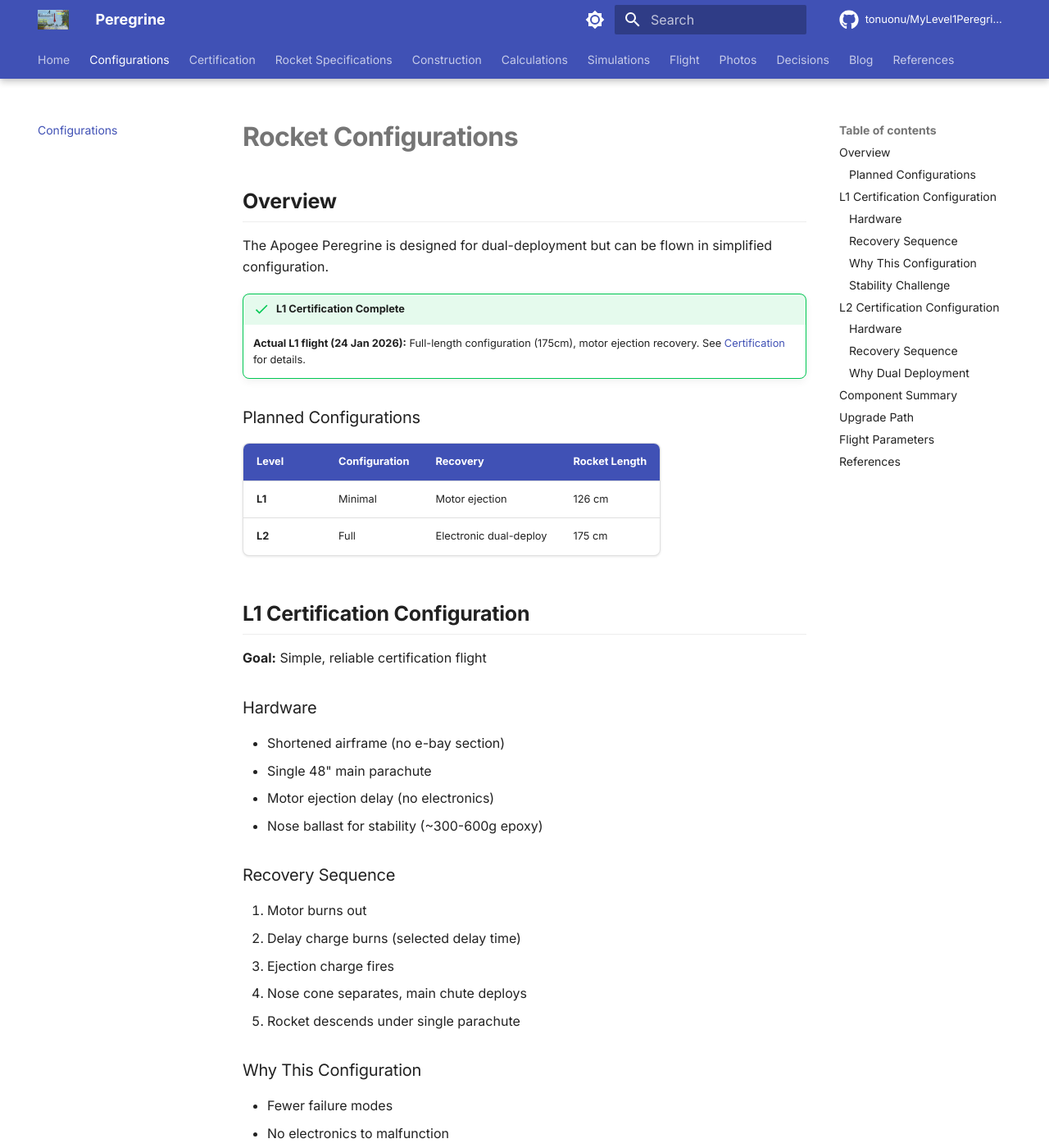
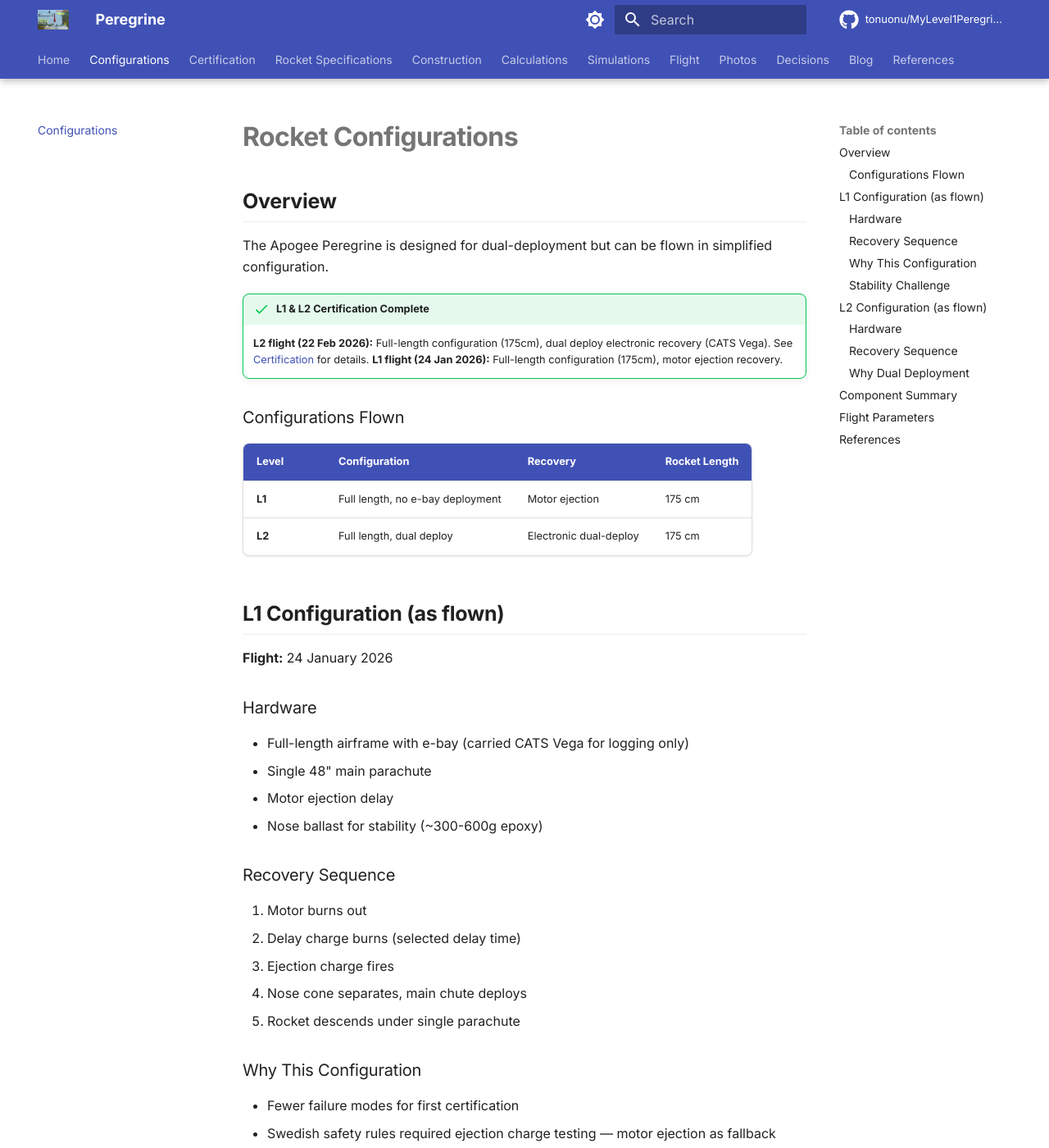
Before and after one commit to tonuonu/MyLevel1Peregrine, an MkDocs documentation site: the page built from docs/configurations.md, in a window 1280 px wide and 1400 px high. Shown: the whole window at 82% size. Built offline with MkDocs 1.6.1 and Material for MkDocs 9.7.7, drawn with Linux system fonts in a browser that asks for light colours; comment, search, counter and statistics services are not loaded; some of the changed text lies outside the part shown.

Commit message:
Update configurations.md: reflect both L1 and L2 as completed

```diff
--- a/docs/configurations.md
+++ b/docs/configurations.md
@@ -4,24 +4,25 @@
 
 The Apogee Peregrine is designed for dual-deployment but can be flown in simplified configuration.
 
-!!! success "L1 Certification Complete"
-    **Actual L1 flight (24 Jan 2026):** Full-length configuration (175cm), motor ejection recovery. See [Certification](certification/index.md) for details.
+!!! success "L1 & L2 Certification Complete"
+    **L2 flight (22 Feb 2026):** Full-length configuration (175cm), dual deploy electronic recovery (CATS Vega). See [Certification](certification/index.md) for details.
+    **L1 flight (24 Jan 2026):** Full-length configuration (175cm), motor ejection recovery.
 
-### Planned Configurations
+### Configurations Flown
 
 | Level | Configuration | Recovery | Rocket Length |
 |-------|--------------|----------|---------------|
-| **L1** | Minimal | Motor ejection | 126 cm |
-| **L2** | Full | Electronic dual-deploy | 175 cm |
+| **L1** | Full length, no e-bay deployment | Motor ejection | 175 cm |
+| **L2** | Full length, dual deploy | Electronic dual-deploy | 175 cm |
 
-## L1 Certification Configuration
+## L1 Configuration (as flown)
 
-**Goal:** Simple, reliable certification flight
+**Flight:** 24 January 2026
 
 ### Hardware
-- Shortened airframe (no e-bay section)
+- Full-length airframe with e-bay (carried CATS Vega for logging only)
 - Single 48" main parachute
-- Motor ejection delay (no electronics)
+- Motor ejection delay
 - Nose ballast for stability (~300-600g epoxy)
 
 ### Recovery Sequence
@@ -32,75 +33,58 @@ The Apogee Peregrine is designed for dual-deployment but can be flown in simplif
 5. Rocket descends under single parachute
 
 ### Why This Configuration
-- Fewer failure modes
-- No electronics to malfunction
+- Fewer failure modes for first certification
+- Swedish safety rules required ejection charge testing — motor ejection as fallback
 - Traditional L1 approach
 - Proves basic HPR competency
 
 ### Stability Challenge
-Removing e-bay section moves CP forward → rocket becomes unstable without nose ballast. See [OpenRocket Analysis](../simulations/openrocket.md).
+Removing e-bay deployment function moves risk profile. See [OpenRocket Analysis](../simulations/openrocket.md).
 
-## L2 Certification Configuration
+## L2 Configuration (as flown)
 
-**Goal:** Demonstrate dual-deployment competency
+**Flight:** 22 February 2026
 
 ### Hardware
 - Full airframe with electronics bay
-- CATS Vega flight computer
+- CATS Vega flight computer controlling deployment
 - 18" drogue parachute (upper section)
 - 48" main parachute (lower section)
-- Redundant deployment charges
 
 ### Recovery Sequence
 1. Motor burns out
 2. Rocket coasts to apogee
 3. **Apogee:** Flight computer fires drogue charge
 4. Drogue deploys, fast descent (~15-20 m/s)
-5. **~300m AGL:** Flight computer fires main charge
+5. **Lower altitude:** Flight computer fires main charge
 6. Main chute deploys, slow descent (~5 m/s)
 7. Rocket lands close to pad
 
 ### Why Dual Deployment
 - Smaller landing footprint
 - Reduced wind drift
-- Required skill for L2 certification
 - What Peregrine is designed for
 
 ## Component Summary
 
 | Component | L1 Config | L2 Config |
 |-----------|-----------|-----------|
-| Body tube | Shortened | Full length |
-| Electronics bay | ❌ Removed | ✓ Installed |
-| CATS Vega | ❌ Not used | ✓ Controls deployment |
+| Body tube | Full length | Full length |
+| Electronics bay | ✓ Installed (logging only) | ✓ Controls deployment |
+| CATS Vega | Data logging only | ✓ Controls deployment |
 | Drogue chute | ❌ None | ✓ 18" at apogee |
-| Main chute | ✓ 48" | ✓ 48" at 300m |
+| Main chute | ✓ 48" | ✓ 48" at lower altitude |
 | Deployment | Motor delay | Electronic |
-| Nose ballast | ✓ Required | Optional |
-
-## Upgrade Path
-
-After L1 certification:
-
-1. Re-install electronics bay section
-2. Install CATS Vega on e-bay sled
-3. Wire pyro channels to deployment charges
-4. Add drogue parachute to upper section
-5. Configure flight computer events
-6. Test deployment on ground
-7. Fly L2 certification
+| Nose ballast | ✓ Included | ✓ Included |
 
 ## Flight Parameters
 
-| Parameter | L1 Config | L2 Config |
-|-----------|-----------|-----------|
-| Rocket mass (no motor) | ~2100g* | ~1900g |
-| Length | 126 cm | 175 cm |
-| Stability | ~1.0 cal* | 3.69 cal |
-| Motor | H128W | H or I class |
-| Expected altitude | ~235m | ~400-600m |
-
-*With nose ballast
+| Parameter | L1 (actual) | L2 (actual) |
+|-----------|-------------|-------------|
+| Rocket mass (no motor) | ~2350g (liftoff) | ~3100g (liftoff) |
+| Length | 175 cm | 175 cm |
+| Motor | H128W-14A | J350 |
+| Apogee | 141.6 m | ~1000 m (estimated) |
 
 ## References
 
```
